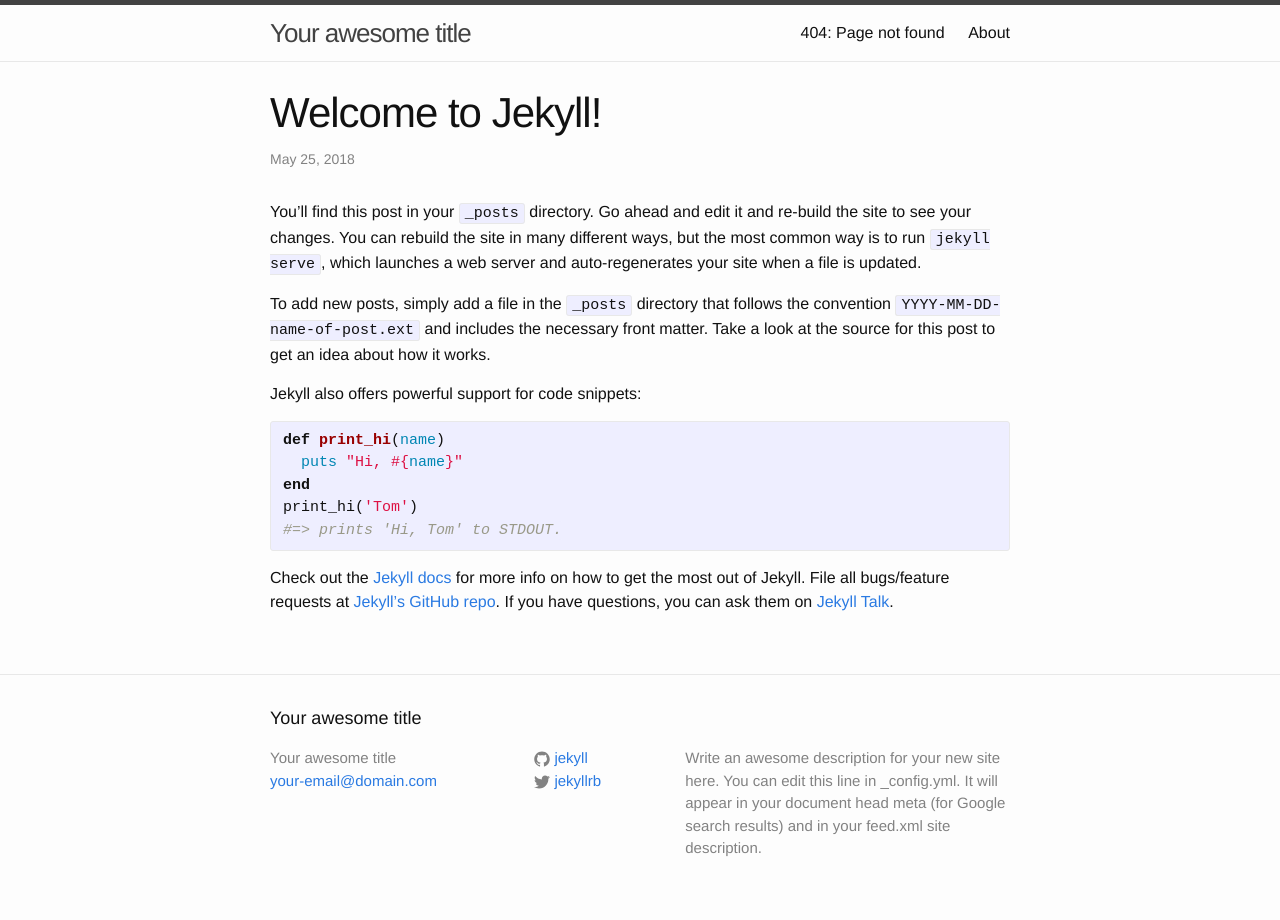
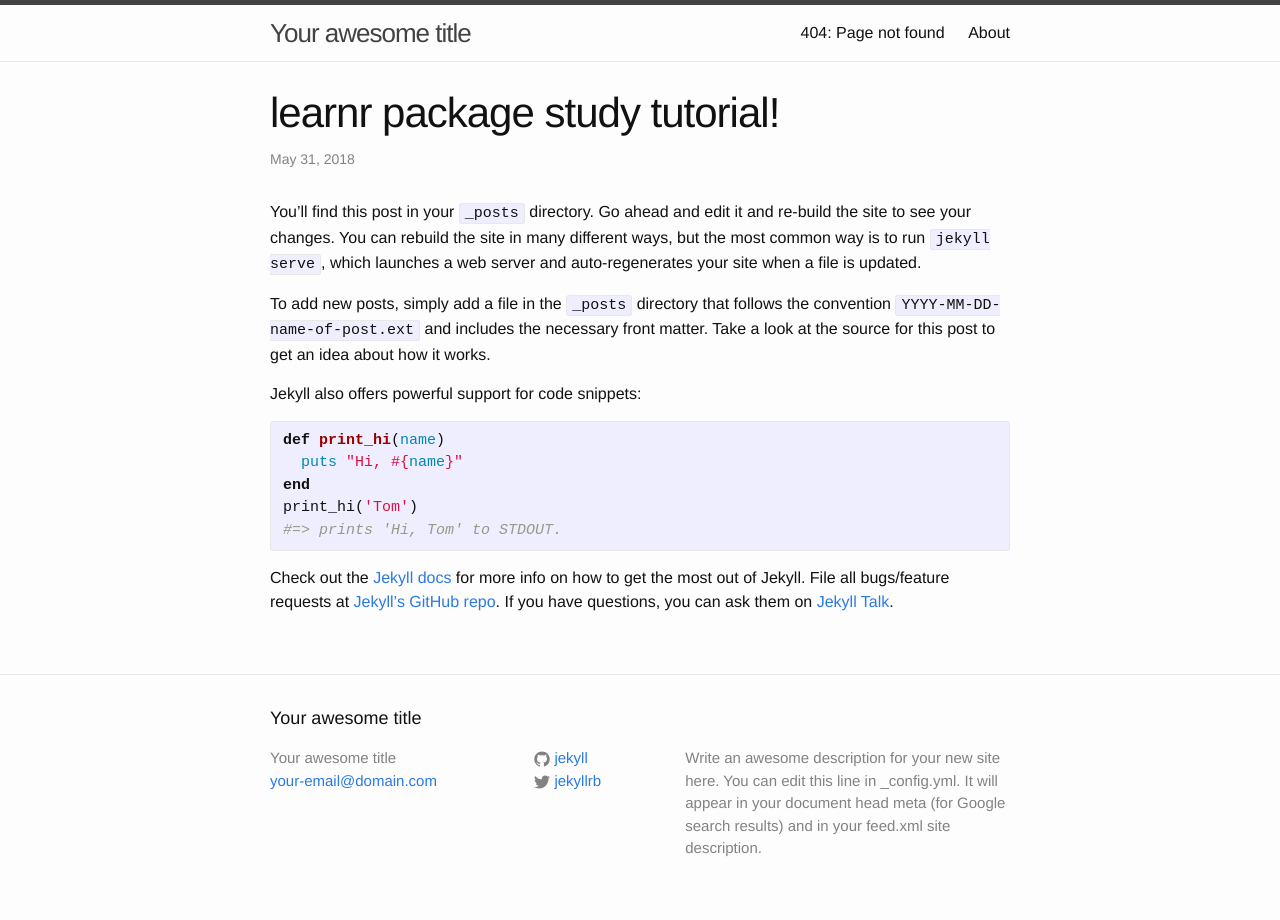
Before and after one commit to takewiki/takewiki.github.io, a Jekyll site: the page built from _posts/2018-06-01-learnr package tutorial.markdown, in a window 1280 px wide. Built offline with Jekyll 4.4.1, drawn with Linux system fonts in a browser that asks for light colours.

Commit message:
update the file for the post

```diff
--- a/_posts/2018-06-01-learnr package tutorial.markdown
+++ b/_posts/2018-06-01-learnr package tutorial.markdown
@@ -1,8 +1,8 @@
 ---
 layout: post
-title:  "Welcome to Jekyll!"
-date:   2018-05-25 23:09:24 +0800
-categories: jekyll update
+title:  "learnr package study tutorial!"
+date:   2018-06-01 02:17:24 +0800
+categories: training
 ---
 You’ll find this post in your `_posts` directory. Go ahead and edit it and re-build the site to see your changes. You can rebuild the site in many different ways, but the most common way is to run `jekyll serve`, which launches a web server and auto-regenerates your site when a file is updated.
 
```
Also changed, not shown: 1 other file.
